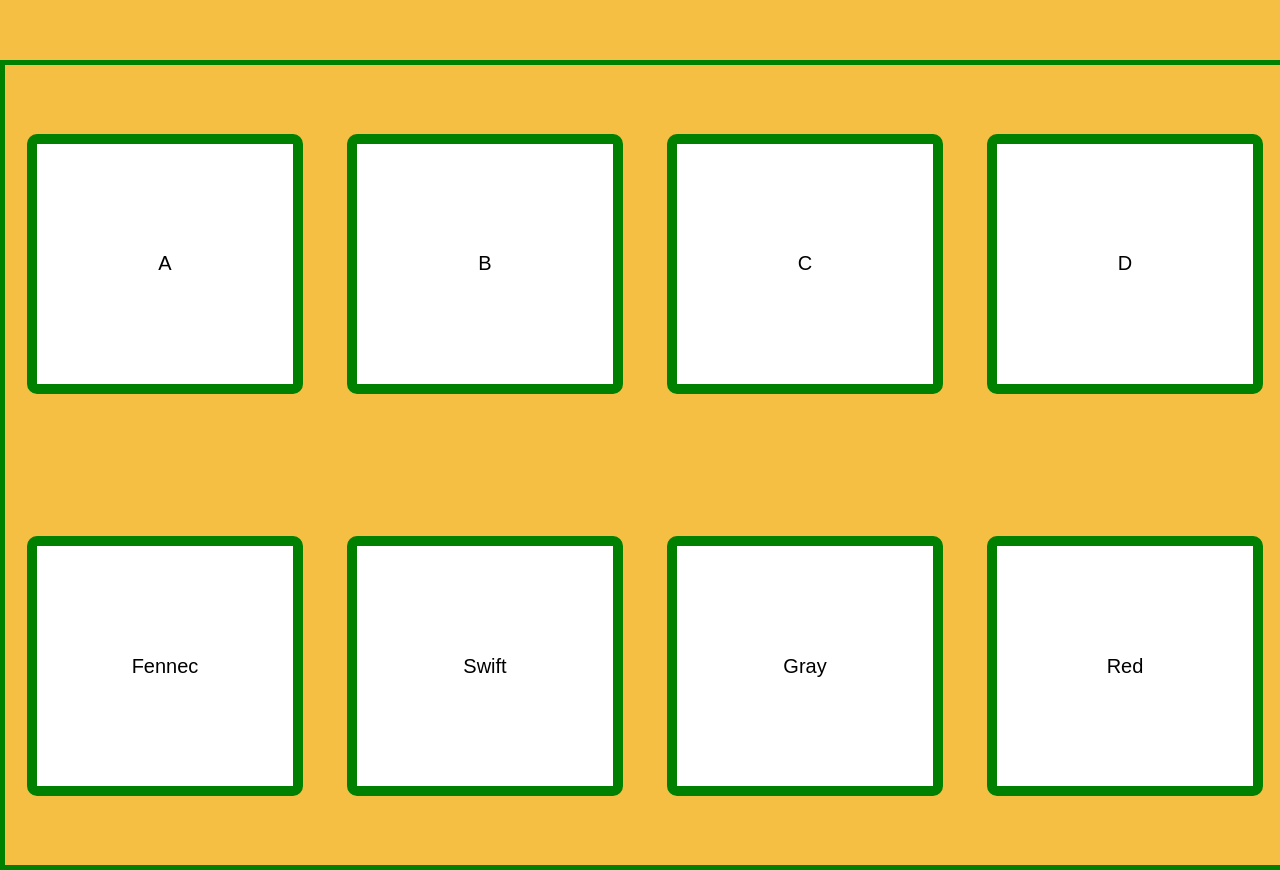
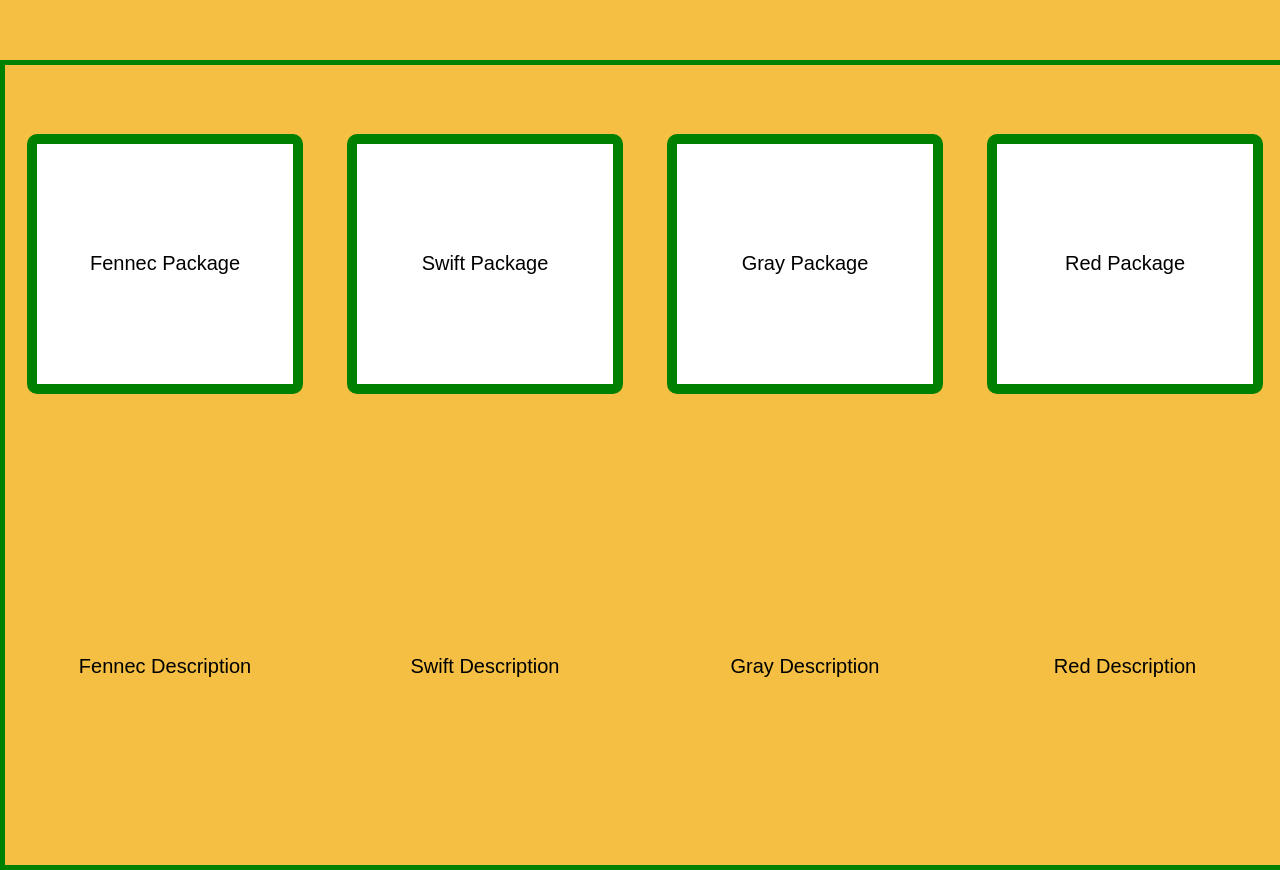
Before and after one commit to steven-the-qa/product-landing, a plain HTML site: page index.html in a window 1280 px wide. Shown: the part 1540-2410 px from the top of the page. Drawn offline with Linux system fonts and the light colour scheme.

Commit message:
Update index.html

```diff
--- a/index.html
+++ b/index.html
@@ -37,36 +37,36 @@
 
   <div id="pricing">
 
-   <div id="description-1" class="packages flex">
-    <p>A</p>
-   </div>
-
-   <div id="description-2" class="packages flex">
-    <p>B</p>
-   </div>
-
-   <div id="description-3" class="packages flex">
-    <p>C</p>
-   </div>
-
-   <div id="description-4" class="packages flex">
-    <p>D</p>
-   </div>
-
    <div id="package-1" class="packages flex">
-    <p>Fennec</p>
+    <p>Fennec Package</p>
    </div>
 
    <div id="package-2" class="packages flex">
-    <p>Swift</p>
+    <p>Swift Package</p>
    </div>
 
    <div id="package-3" class="packages flex">
-    <p>Gray</p>
+    <p>Gray Package</p>
    </div>
 
    <div id="package-4" class="packages flex">
-    <p>Red</p>
+    <p>Red Package</p>
+   </div>
+
+   <div id="description-1" class="descriptions flex">
+    <p>Fennec Description</p>
+   </div>
+
+   <div id="description-2" class="descriptions flex">
+    <p>Swift Description</p>
+   </div>
+
+   <div id="description-3" class="descriptions flex">
+    <p>Gray Description</p>
+   </div>
+
+   <div id="description-4" class="descriptions flex">
+    <p>Red Description</p>
    </div>
 
   </div>
```
